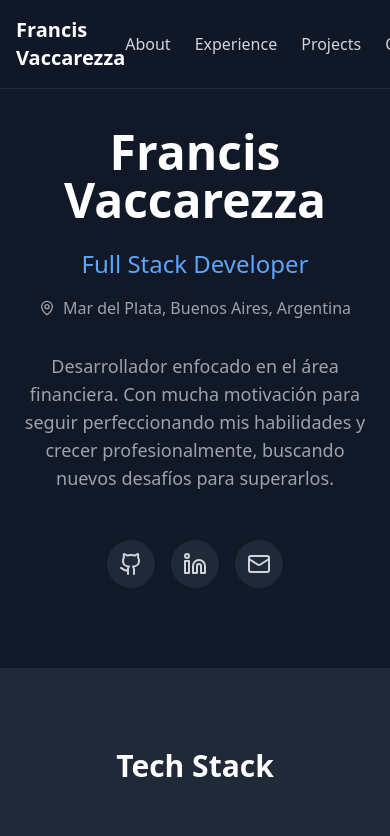
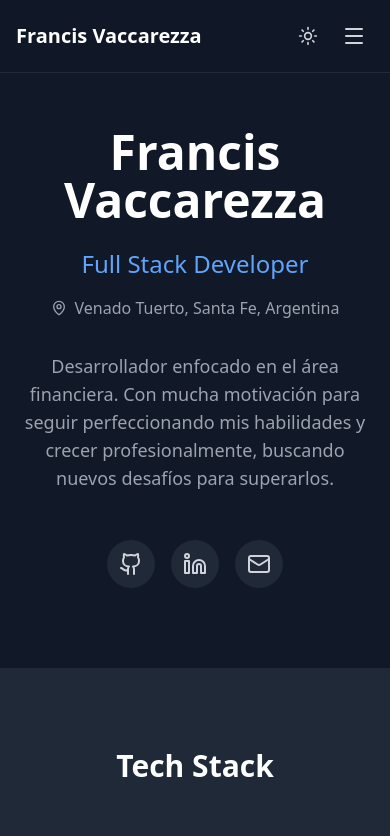
Before and after one commit to franhii/portfolio, a React (Vite) app: page / in a window 390 px wide. Shown: the top 836 px of the page. Built offline with nearby package versions, Linux system fonts and the light colour scheme.

Commit message:
Navbar responsive con hamburger menu

```diff
--- a/src/App.jsx
+++ b/src/App.jsx
@@ -1,5 +1,5 @@
 import { useState, useEffect } from 'react';
-import { Github, Linkedin, Mail, Moon, Sun, ExternalLink, Code2, Database, Server, ChevronDown, ChevronUp, GraduationCap, Languages, Lightbulb, Briefcase, Calendar, MapPin, Send, User, MessageSquare, ChevronLeft, ChevronRight, X } from 'lucide-react';
+import { Github, Linkedin, Mail, Moon, Sun, ExternalLink, Code2, Database, Server, ChevronDown, ChevronUp, GraduationCap, Languages, Lightbulb, Briefcase, Calendar, MapPin, Send, User, MessageSquare, ChevronLeft, ChevronRight, X, Menu } from 'lucide-react';
 
 const PERSONAL_DATA = {
     name: "Francis Vaccarezza",
@@ -8,7 +8,7 @@ const PERSONAL_DATA = {
     email: "francisvaccarezza@gmail.com",
     github: "https://github.com/franhii",
     linkedin: "https://www.linkedin.com/in/francis-vaccarezza/",
-    location: "Mar del Plata, Buenos Aires, Argentina",
+    location: "Venado Tuerto, Santa Fe, Argentina",
     phone: "(3462) 634962",
 
     skills: {
@@ -59,7 +59,7 @@ const PERSONAL_DATA = {
         {
             id: 1,
             company: "BESYSOFT S.A",
-            position: "Analista Programador Semi-Senior",
+            position: "Analista Programador Senior",
             period: "Agosto 2022 - Actualidad",
             location: "Remoto",
             type: "Full-time",
@@ -71,7 +71,7 @@ const PERSONAL_DATA = {
                 "Gestión de ciclo completo: Desarrollo (Bitbucket) → Testing → Producción",
                 "Mantenimiento post-release utilizando Kanban para bugfixing y mejoras",
                 "Migraciones de APIs legacy a Java moderno",
-                "Creación y actualización de procesos en Oracle BPM 5.7/10.3",
+                "Diseño y optimización de bases de datos (Store Procedures, Funciones, Scripts)",
                 "Implementación de seguridad con Spring Security y JWT"
             ],
             tech: ["Angular", "Spring Boot", "Java", "Oracle SQL", "REST/SOAP", "Jira", "Bitbucket", "Scrum", "Kanban"]
@@ -86,9 +86,9 @@ const PERSONAL_DATA = {
             description: "Desarrollo de soluciones financieras backend y gestión de bases de datos",
             responsibilities: [
                 "Análisis y desglosamiento de requerimientos en Jira/Trello",
-                "Diseño y optimización de bases de datos (Store Procedures, Funciones, Scripts)",
                 "Desarrollo de microservicios con Spring Framework (2.7/3.0) y Java (1.8/11)",
                 "Adaptación de Web Services REST y SOAP para productos financieros",
+                "Creación y actualización de procesos en Oracle BPM 5.7/10.3",
                 "Testing de APIs con Postman, Swagger y SOAP UI",
                 "Desarrollo de mejoras y actualizaciones en productos de Seguros, Préstamos y Refinanciación"
             ],
@@ -115,9 +115,9 @@ const PERSONAL_DATA = {
         },
         {
             id: 2,
-            title: "E-Commerce para rubros varios (Productos y Servicios).",
-            description: "ERP con arquitectura multi-tenant donde se le presenta una solución al cliente. Contiene métodos de pago, gestión de ventas, trazabilidad y gráficos estadísticos de las ventas por producto/servicio o fechas,etc.",
-            tech: ["React", "Vite", "Spring Boot", "Spring Security", "PostgreSQL", "JWT","MPIntegration","Webhooks"],
+            title: "E-Commerce Multi-tenant",
+            description: "ERP con arquitectura multi-tenant donde se le presenta una solución al cliente. Contiene métodos de pago, gestión de ventas, trazabilidad y gráficos estadísticos de las ventas por producto/servicio o fechas.",
+            tech: ["React", "Vite", "Spring Boot", "Spring Security", "PostgreSQL", "JWT","MP Integration","Webhooks"],
             images: [
                 "https://i.imgur.com/96LGOVw.png"
             ],
@@ -126,13 +126,15 @@ const PERSONAL_DATA = {
         },
         {
             id: 3,
-            title: "Pacentin - Historial clínico y consultas de pacientes.",
-            description: "Aplicación de escritorio Java para un doctor, el objetivo era tener una app donde pueda subir el historial clínico y registrar cada consulta de los pacientes.(con fotos,pdfs,recetas,radiografias en formato de imagen jpg,png,etc...)",
-            tech: ["Java", "Swing/JavaFX"],
-            images: ["https://i.imgur.com/m1QImhZ.png",
+            title: "Pacentin - Historial Clínico",
+            description: "Aplicación de escritorio Java para gestión de historiales clínicos y consultas de pacientes (fotos, PDFs, recetas, radiografías).",
+            tech: ["Java", "JavaFX", "Spring Boot", "H2"],
+            images: [
+                "https://i.imgur.com/m1QImhZ.png",
                 "https://i.imgur.com/AmXgADt.png",
-            "https://i.imgur.com/93f6xAJ.png",],
-            status: "Completed",
+                "https://i.imgur.com/93f6xAJ.png"
+            ],
+            status: "Finalizado",
             statusColor: "green"
         }
     ]
@@ -270,6 +272,7 @@ function CollapsibleSection({ title, icon: Icon, children, defaultOpen = false }
 
 function App() {
     const [darkMode, setDarkMode] = useState(true);
+    const [mobileMenuOpen, setMobileMenuOpen] = useState(false);
     const [formData, setFormData] = useState({
         name: '',
         email: '',
@@ -299,7 +302,6 @@ function App() {
         setFormStatus({ type: '', message: '' });
 
         try {
-            // Endpoint de tu backend Spring Boot
             const response = await fetch('https://jalisa-unsensualistic-unfemininely.ngrok-free.dev/api/portfolio/contact', {
                 method: 'POST',
                 headers: {
@@ -330,11 +332,14 @@ function App() {
     return (
         <div className="min-h-screen bg-white dark:bg-gray-900 transition-colors">
             <nav className="fixed top-0 w-full bg-white/80 dark:bg-gray-900/80 backdrop-blur-sm z-50 border-b border-gray-200 dark:border-gray-800">
-                <div className="max-w-6xl mx-auto px-4 py-4 flex justify-between items-center">
+                <div className="max-w-6xl mx-auto px-4 py-4">
+                    <div className="flex justify-between items-center">
                         <span className="text-xl font-bold text-gray-900 dark:text-white">
                             {PERSONAL_DATA.name}
                         </span>
-                    <div className="flex gap-6 items-center">
+
+                        {/* Desktop Menu */}
+                        <div className="hidden md:flex gap-6 items-center">
                             <a href="#about" className="text-gray-700 dark:text-gray-300 hover:text-blue-600 dark:hover:text-blue-400">About</a>
                             <a href="#experience" className="text-gray-700 dark:text-gray-300 hover:text-blue-600 dark:hover:text-blue-400">Experience</a>
                             <a href="#projects" className="text-gray-700 dark:text-gray-300 hover:text-blue-600 dark:hover:text-blue-400">Projects</a>
@@ -346,6 +351,33 @@ function App() {
                                 {darkMode ? <Sun className="w-5 h-5 text-gray-300" /> : <Moon className="w-5 h-5 text-gray-700" />}
                             </button>
                         </div>
+
+                        {/* Button Mobile */}
+                        <div className="md:hidden flex items-center gap-2">
+                            <button
+                                onClick={() => setDarkMode(!darkMode)}
+                                className="p-2 rounded-lg hover:bg-gray-100 dark:hover:bg-gray-800"
+                            >
+                                {darkMode ? <Sun className="w-5 h-5 text-gray-300" /> : <Moon className="w-5 h-5 text-gray-700" />}
+                            </button>
+                            <button
+                                onClick={() => setMobileMenuOpen(!mobileMenuOpen)}
+                                className="p-2 rounded-lg hover:bg-gray-100 dark:hover:bg-gray-800"
+                            >
+                                {mobileMenuOpen ? <X className="w-6 h-6 text-gray-700 dark:text-gray-300" /> : <Menu className="w-6 h-6 text-gray-700 dark:text-gray-300" />}
+                            </button>
+                        </div>
+                    </div>
+
+                    {/* Mobile Menu */}
+                    {mobileMenuOpen && (
+                        <div className="md:hidden mt-4 pb-4 space-y-2">
+                            <a href="#about" onClick={() => setMobileMenuOpen(false)} className="block px-4 py-2 text-gray-700 dark:text-gray-300 hover:bg-gray-100 dark:hover:bg-gray-800 rounded-lg">About</a>
+                            <a href="#experience" onClick={() => setMobileMenuOpen(false)} className="block px-4 py-2 text-gray-700 dark:text-gray-300 hover:bg-gray-100 dark:hover:bg-gray-800 rounded-lg">Experience</a>
+                            <a href="#projects" onClick={() => setMobileMenuOpen(false)} className="block px-4 py-2 text-gray-700 dark:text-gray-300 hover:bg-gray-100 dark:hover:bg-gray-800 rounded-lg">Projects</a>
+                            <a href="#contact" onClick={() => setMobileMenuOpen(false)} className="block px-4 py-2 text-gray-700 dark:text-gray-300 hover:bg-gray-100 dark:hover:bg-gray-800 rounded-lg">Contact</a>
+                        </div>
+                    )}
                 </div>
             </nav>
 
```
Lines whose indentation alone changed are shown as unchanged.
